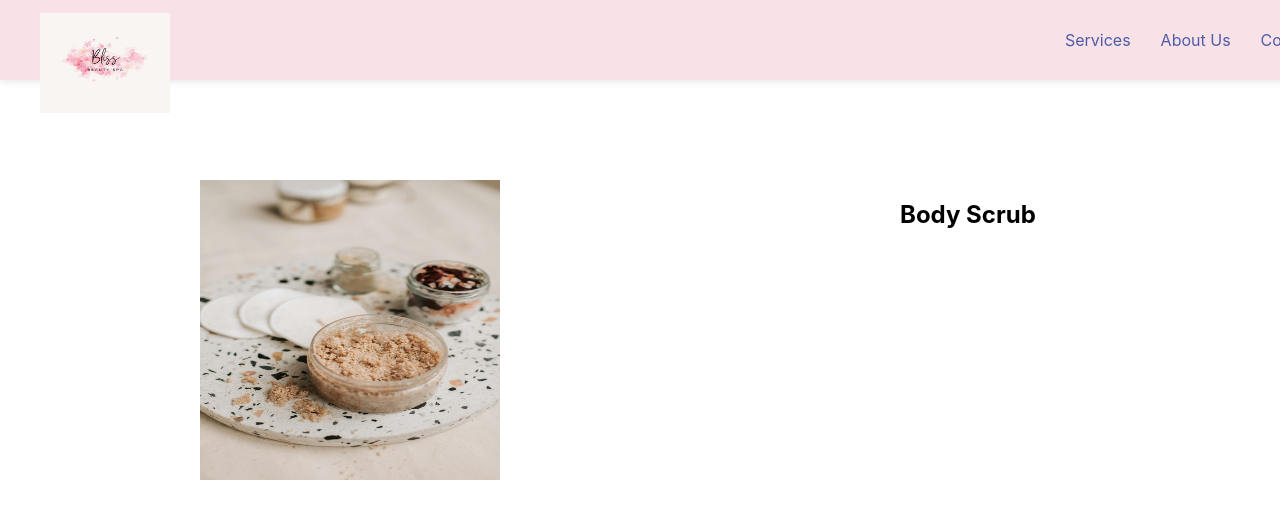
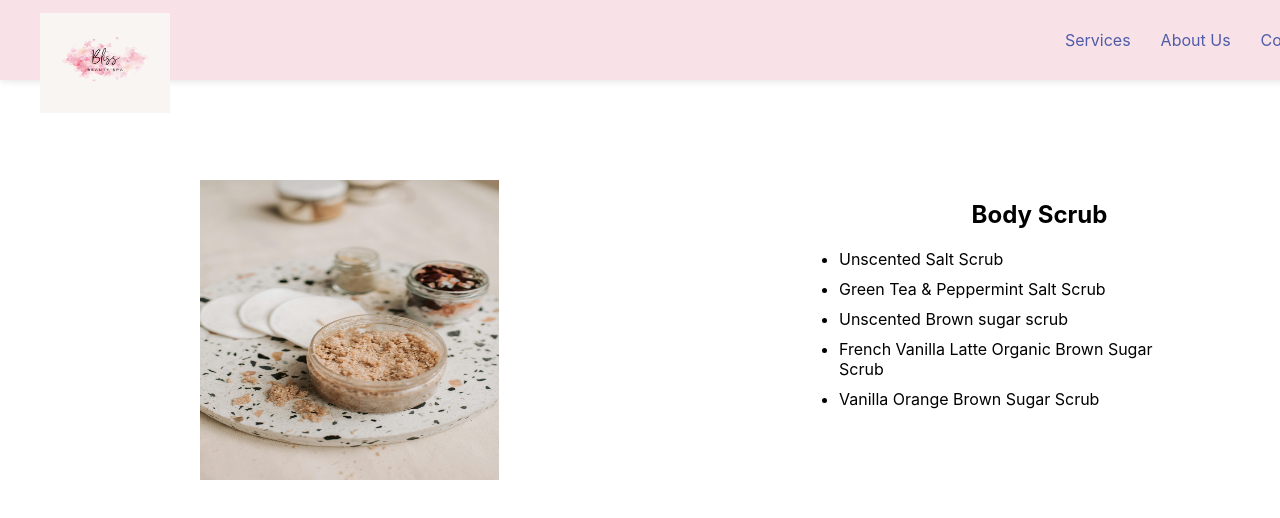
Before and after one commit to tanisnus/Bliss-Body-and-Beauty-Spa, a React (Vite) app: page /pages/Service.jsx in a window 1280 px wide. Shown: the top 518 px of the page. Built offline with nearby package versions, Linux system fonts and the light colour scheme.

Commit message:
Service Page (Image on left & description on right)
Service Page (Image on left & description on right)

```diff
--- a/package.json
+++ b/package.json
@@ -12,6 +12,7 @@
   "dependencies": {
     "react": "^19.1.0",
     "react-dom": "^19.1.0",
+    "react-pricing-table": "^0.3.0",
     "react-router-dom": "^7.7.0"
   },
   "devDependencies": {
--- a/src/pages/Service.css
+++ b/src/pages/Service.css
@@ -11,5 +11,23 @@
 }
 
 .scrub-detail-div{
-    padding-left: 400px;
+    padding-left: 300px;
 }
+
+.scrub-detail-title-div{
+    text-align: center;
+}
+
+
+.scrub-detail-bulletpoint-div{
+    padding-left: 70;
+    padding-right: 80px;
+
+}
+
+.scrub-detail-bulletpoint-list{
+    display: flex;
+    flex-direction: column;
+    gap: 10px;
+
+}
--- a/src/pages/Service.jsx
+++ b/src/pages/Service.jsx
@@ -1,6 +1,8 @@
 import React from 'react'
 import scrub_image from '../images/body-scrub.jpg'
 import './Service.css'
+import PricingTable from 'react-pricing-table';
+
 
 export default function Service() {
     return (
@@ -11,8 +13,18 @@ export default function Service() {
                 <div className='scrub-detail-title-div'>
                     <h1>Body Scrub</h1>
                 </div>
-                <div className='scrub-detail-description-div'>
 
+                <div className='scrub-detail-bulletpoint-div'>
+                    <ul className='scrub-detail-bulletpoint-list'>
+                        <li> Unscented Salt Scrub </li>
+                        <li> Green Tea & Peppermint Salt Scrub</li>
+                        <li> Unscented Brown sugar scrub </li>
+                        <li> French Vanilla Latte Organic Brown Sugar Scrub </li>
+                        <li> Vanilla Orange Brown Sugar Scrub </li>
+                    </ul>
+                </div>
+
+                <div className='scrub-detail-pricing-div'>
                 </div>
 
             </div>
```
Also changed, not shown: 1 other file (tests, documents, lock files or other folders).
